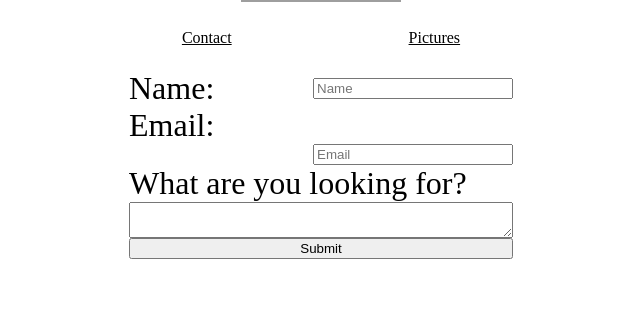
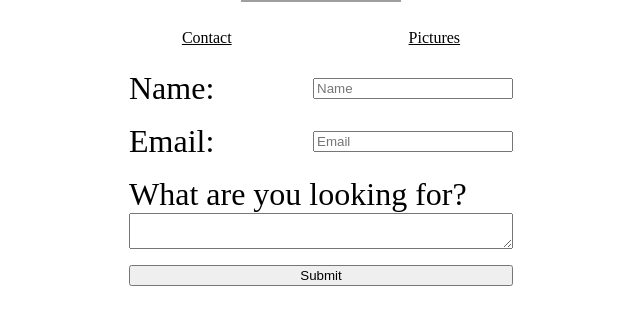
Before and after one commit to javila35/woodworking-site, a React (Create React App) app: page /contact in a window 1280 px wide. Shown: the part 126-450 px from the top of the page, without its empty margins (319-959 px from the left). Built offline with nearby package versions, Linux system fonts and the light colour scheme; grey boxes are pictures that could not be loaded.

Commit message:
send emails (#4)

```diff
--- a/package.json
+++ b/package.json
@@ -3,6 +3,7 @@
   "version": "0.1.0",
   "private": true,
   "dependencies": {
+    "@emailjs/browser": "^3.6.2",
     "@types/styled-components": "^5.1.25",
     "react": "^18.1.0",
     "react-dom": "^18.1.0",
--- a/src/components/Form/Form.styles.tsx
+++ b/src/components/Form/Form.styles.tsx
@@ -3,6 +3,7 @@ import styled from "styled-components";
 export const StyledForm = styled.form`
   display: flex;
   flex-direction: column;
+  gap: 1em;
 `;
 
 export const InputContainer = styled.div`
--- a/src/components/Form/Form.tsx
+++ b/src/components/Form/Form.tsx
@@ -1,4 +1,5 @@
 import { useForm } from "react-hook-form";
+import emailjs from "@emailjs/browser";
 
 import {
   InputContainer,
@@ -16,7 +17,15 @@ export const Form = () => {
     // formState: { errors },
   } = useForm();
 
-  const onSubmit = handleSubmit((data) => console.log(data));
+  const onSubmit = handleSubmit((data) => {
+    console.log(data);
+
+    // TODO: Store keys in netlify on deploy and process.env them here
+    // emailjs
+    //   .send("serviceID", "templateID", data, "publicKey")
+    //   .then((res) => console.log(res))
+    //   .catch((err) => console.log(err));
+  });
 
   return (
     <StyledForm onSubmit={onSubmit}>
@@ -25,18 +34,23 @@ export const Form = () => {
         <StyledInput
           type="text"
           placeholder="Name"
-          {...register("Name", { required: true })}
+          {...register("from_name", { required: true })}
         />
       </InputContainer>
-      <StyledLabel>Email: </StyledLabel>
-      <StyledInput
-        type="text"
-        placeholder="Email"
-        {...register("Email", { required: true, pattern: /^\S+@\S+\.\S+$/i })}
-      />
+      <InputContainer>
+        <StyledLabel>Email: </StyledLabel>
+        <StyledInput
+          type="text"
+          placeholder="Email"
+          {...register("from_email", {
+            required: true,
+            pattern: /^\S+@\S+\.\S+$/i,
+          })}
+        />
+      </InputContainer>
       <InputContainer>
         <StyledLabel>What are you looking for?</StyledLabel>
-        <StyledTextArea {...register("info", { required: true })} />
+        <StyledTextArea {...register("message", { required: true })} />
       </InputContainer>
       <input type="submit" />
     </StyledForm>
```
Also changed, not shown: 1 other file (tests, documents, lock files or other folders).
